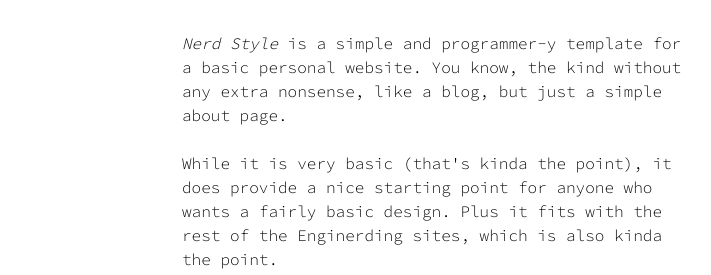
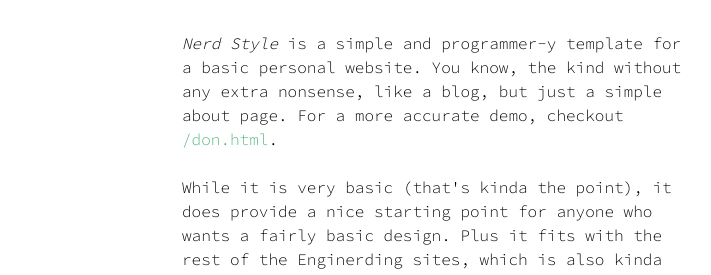
Before and after one commit to nerding/nerd-style, a plain HTML site: page index.html in a window 1280 px wide. Shown: the part 256-531 px from the top of the page, without its empty margins (208-919 px from the left). Drawn offline with Linux system fonts and the light colour scheme.

Commit message:
link to demo

```diff
--- a/index.html
+++ b/index.html
@@ -13,7 +13,8 @@
     <p>
       <em>Nerd Style</em> is a simple and programmer-y template for a basic
       personal website. You know, the kind without any extra nonsense, like a
-      blog, but just a simple about page.
+      blog, but just a simple about page. For a more accurate demo, checkout
+      <a href="don.html">/don.html</a>.
     </p>
 
     <p>
```
